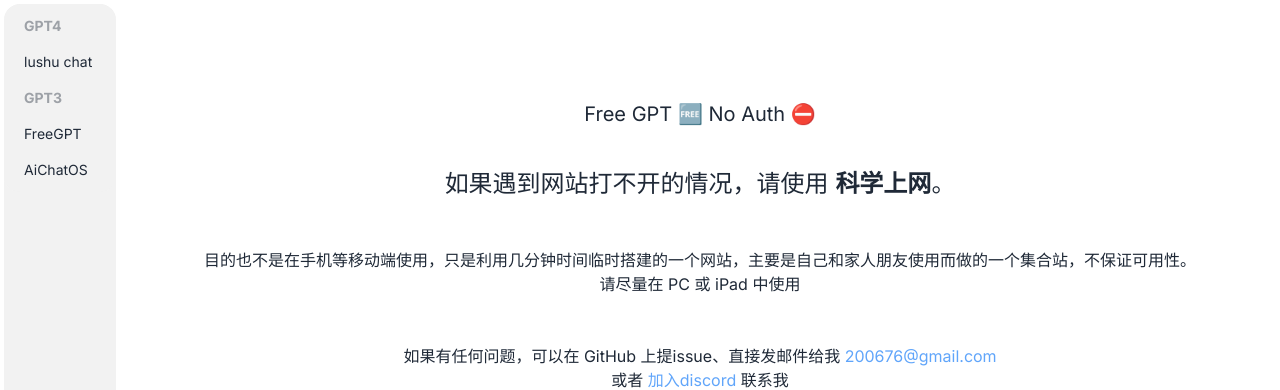
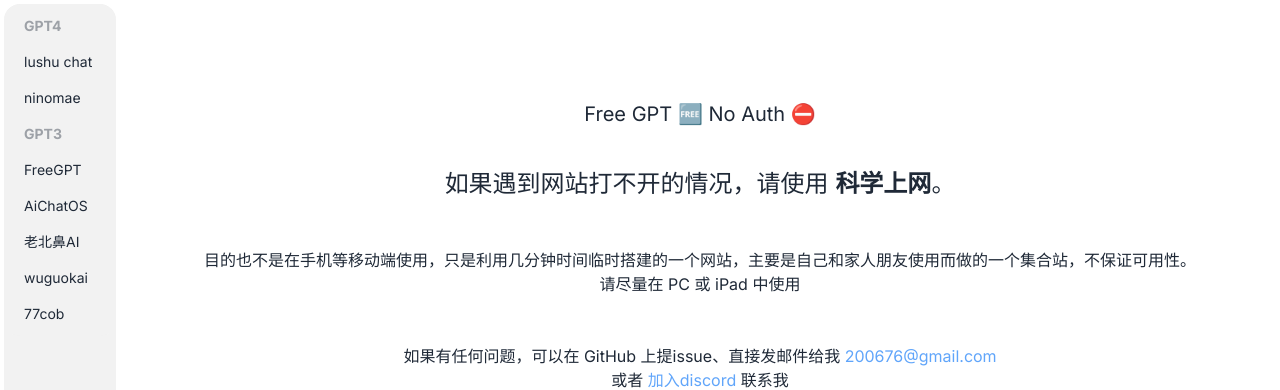
Before and after one commit to zsio/Free-GPT-No-Auth, a Next.js app: page / in a window 1280 px wide. Shown: the top 390 px of the page. Built offline with nearby package versions, Linux system fonts and the light colour scheme.

Commit message:
添加其他网站

```diff
--- a/src/app/page.tsx
+++ b/src/app/page.tsx
@@ -20,6 +20,26 @@
     title: 'AiChatOS',
     modelType: ['gpt3'],
     url: 'https://chat10.aichatos.xyz',
+  },
+  {
+    title: '老北鼻AI',
+    modelType: ['gpt3'],
+    url: 'https://url1.ai-node.com',
+  },
+  {
+    title: 'wuguokai',
+    modelType: ['gpt3'],
+    url: 'https://chat.wuguokai.cn/',
+  },
+  {
+    title: '77cob',
+    modelType: ['gpt3'],
+    url: 'https://www.77cob.top/',
+  },
+  {
+    title: 'ninomae',
+    modelType: ['gpt4'],
+    url: 'https://magic.ninomae.top/zh',
   },
 ]
 
```
